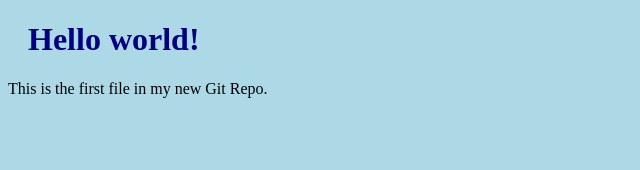
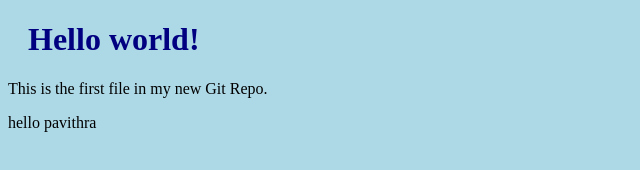
Before and after one commit to pavi599/hello-world, a plain HTML site: page index.html in a window 1280 px wide. Shown: the whole page, without its empty margins (0-640 px from the left). Drawn offline with Linux system fonts and the light colour scheme.

Commit message:
updated index.html

```diff
--- a/index.html
+++ b/index.html
@@ -8,6 +8,6 @@
 
 <h1>Hello world!</h1>
 <p>This is the first file in my new Git Repo.</p>
-
+<p>hello pavithra</p>
 </body>
 </html>
```
